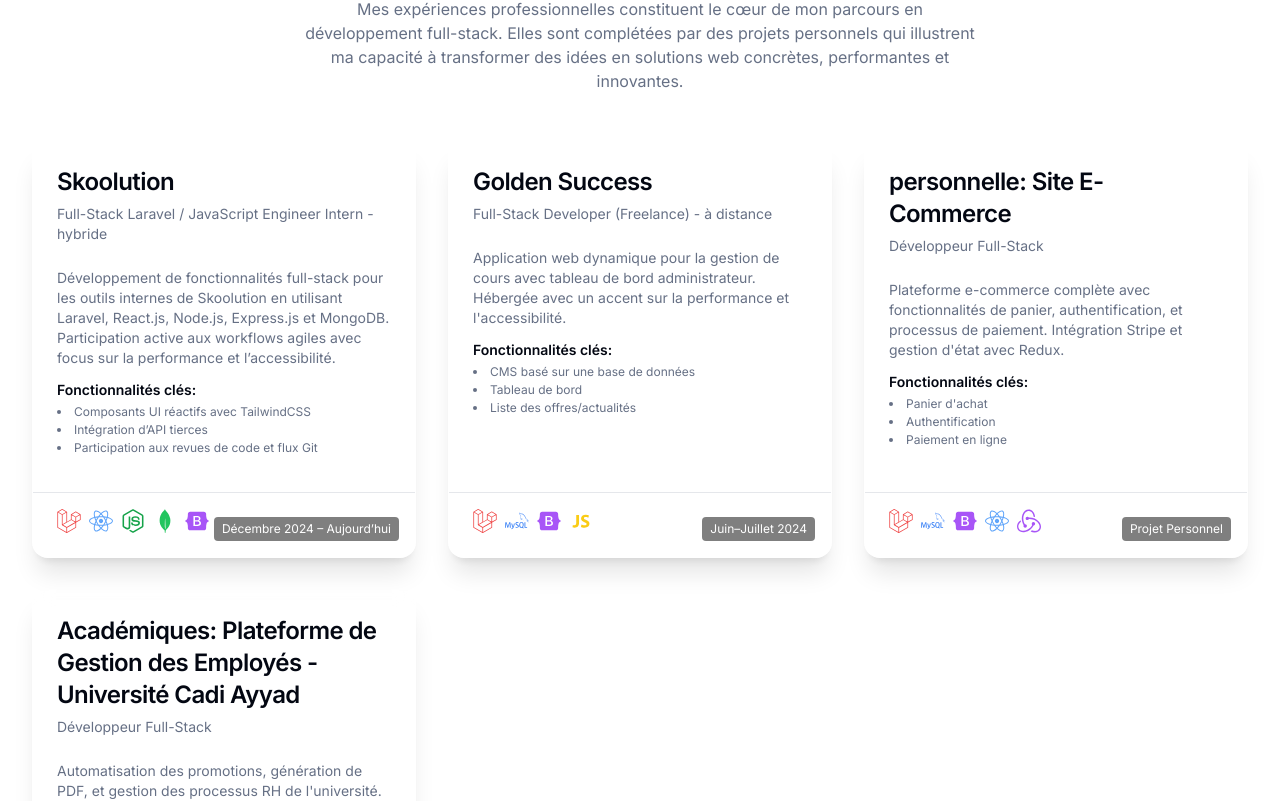
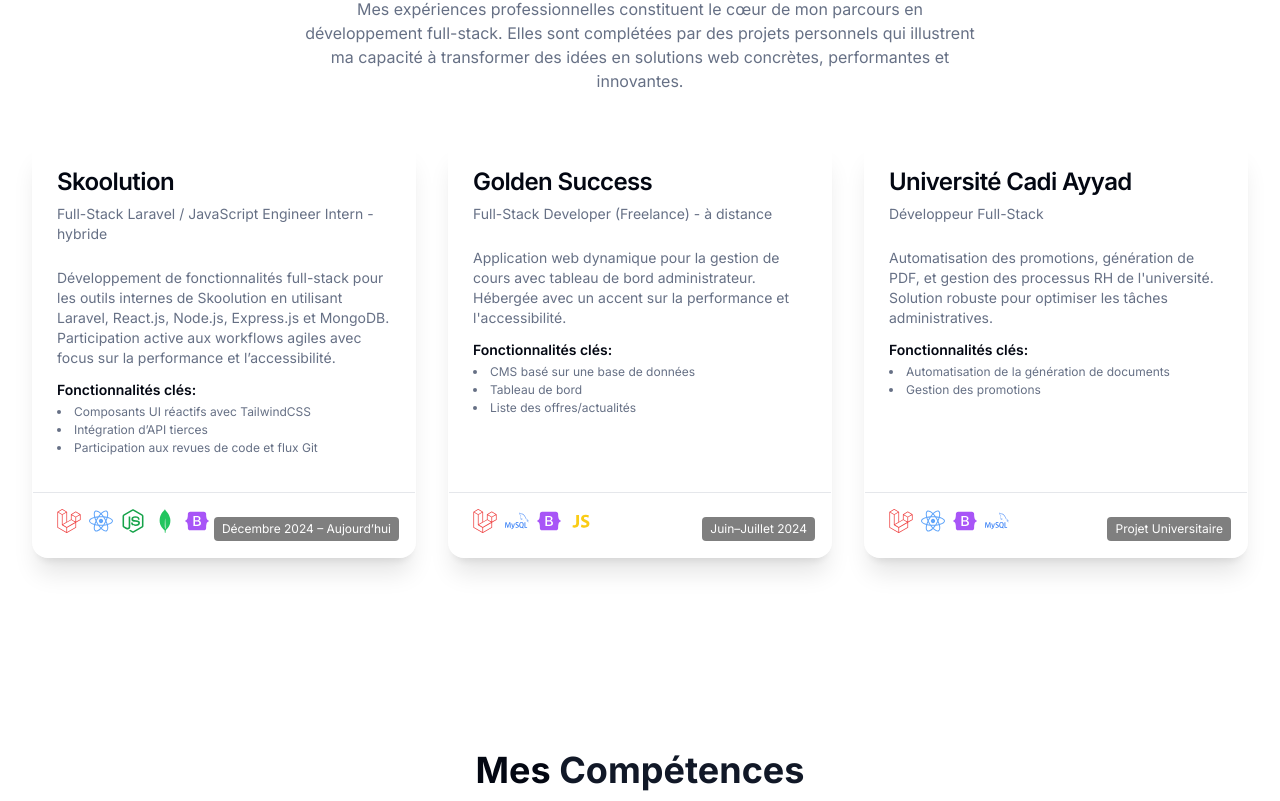
Before and after one commit to 0MLH1/myPortfolio, a React (Vite) app: page / in a window 1280 px wide. Shown: the part 1011-1812 px from the top of the page. Built offline with nearby package versions, Linux system fonts and the light colour scheme.

Commit message:
Update HomePage.jsx

```diff
--- a/src/pages/HomePage.jsx
+++ b/src/pages/HomePage.jsx
@@ -182,17 +182,7 @@
         imagePlaceholder: "Screenshot of Golden Success Tutoring Website dashboard"
       },
       {
-        title: "personnelle: Site E-Commerce",
-        role: "Développeur Full-Stack",
-        date: "Projet Personnel",
-        description: "Plateforme e-commerce complète avec fonctionnalités de panier, authentification, et processus de paiement. Intégration Stripe et gestion d'état avec Redux.",
-        stack: ["Laravel", "ReactJS", "Redux", "Stripe"],
-        features: ["Panier d'achat", "Authentification", "Paiement en ligne"],
-        icons: [<FaLaravel key="laravel" className="text-red-500"/>, <SiMysql key="mysql" className="text-blue-500"/>, <FaBootstrap key="bootstrap" className="text-purple-500"/>, <FaReact key="react" className="text-blue-400"/>, <SiRedux key="redux" className="text-purple-500"/>],
-        imagePlaceholder: "Mockup of an E-commerce website interface showing products"
-      },
-      {
-        title: "Académiques: Plateforme de Gestion des Employés - Université Cadi Ayyad",
+        title: "Université Cadi Ayyad",
         role: "Développeur Full-Stack",
         date: "Projet Universitaire",
         description: "Automatisation des promotions, génération de PDF, et gestion des processus RH de l'université. Solution robuste pour optimiser les tâches administratives.",
```
